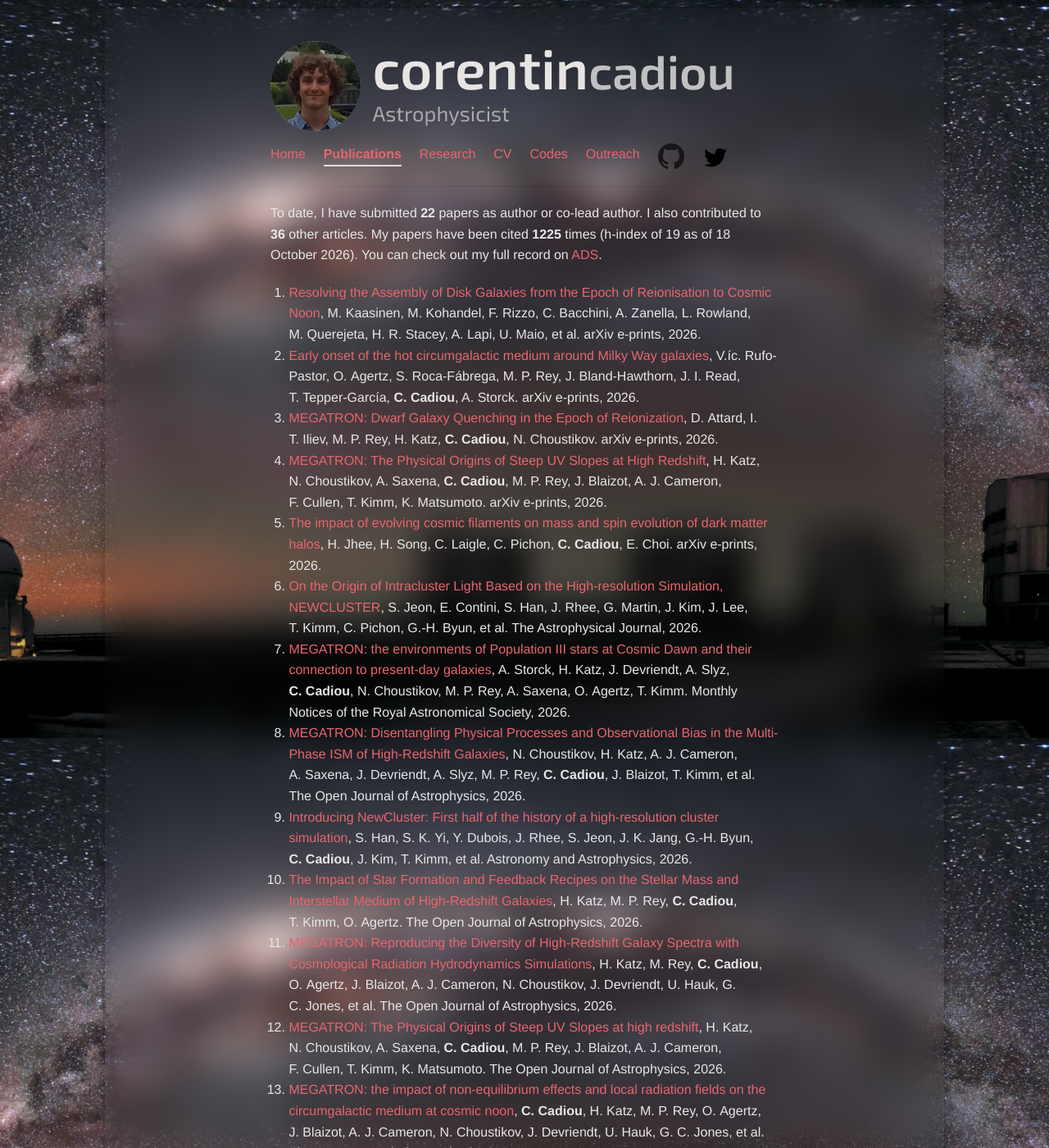
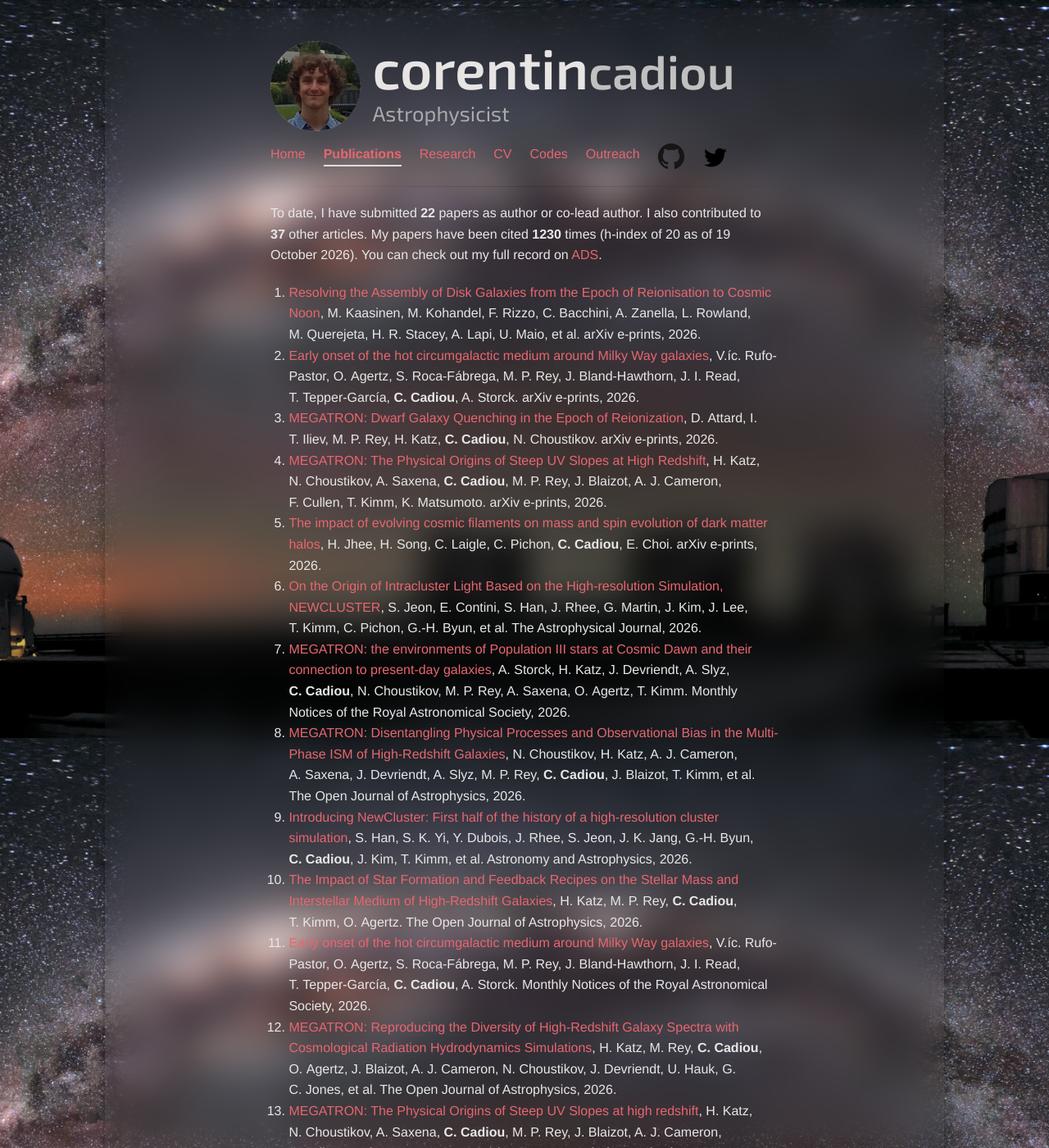
Before and after one commit to cphyc/cphyc.github.io, a Jekyll site: the page built from publications/index.html, in a window 1280 px wide and 1400 px high. Shown: the whole window at 82% size. Built offline with Jekyll 4.4.1, drawn with Linux system fonts in a browser that asks for light colours; nearby versions of some CDN libraries.

Commit message:
Update publications and CV [skip ci]
Automated update via GitHub Actions

```diff
--- a/publications/index.html
+++ b/publications/index.html
@@ -7,8 +7,8 @@ description: My Publications
 
 <p>
   To date, I have submitted <b>22</b> papers as author or co-lead author.
-  I also contributed to <b>36</b> other articles.
-  My papers have been cited <b>1225</b> times (h-index of 19 as of 18 October 2026).
+  I also contributed to <b>37</b> other articles.
+  My papers have been cited <b>1230</b> times (h-index of 20 as of 19 October 2026).
   You can check out my full record on <a href="https://ui.adsabs.harvard.edu/search/q=((author%3A%22Cadiou%2C%20C%22))%20-bibstem%3A%22zndo%22%20collection%3Aastronomy&sort=date%20desc%2C%20bibcode%20desc&p_=0" target="_blank">ADS</a>.
 </p>
 <ol>
@@ -344,6 +344,39 @@ description: My Publications
   </li>
 
   <li>
+    <a href="">Early onset of the hot circumgalactic medium around Milky Way galaxies</a>,
+
+
+      V.íc.&nbsp;Rufo-Pastor,
+
+
+      O.&nbsp;Agertz,
+
+
+      S.&nbsp;Roca-Fábrega,
+
+
+      M. P.&nbsp;Rey,
+
+
+      J.&nbsp;Bland-Hawthorn,
+
+
+      J. I.&nbsp;Read,
+
+
+      T.&nbsp;Tepper-García,
+
+    <b>
+      C.&nbsp;Cadiou</b>,
+
+
+      A.&nbsp;Storck.
+
+    Monthly Notices of the Royal Astronomical Society, 2026.
+  </li>
+
+  <li>
     <a href="">MEGATRON: Reproducing the Diversity of High-Redshift Galaxy Spectra with Cosmological Radiation Hydrodynamics Simulations</a>,
 
 
```
Also changed, not shown: 2 other files.
